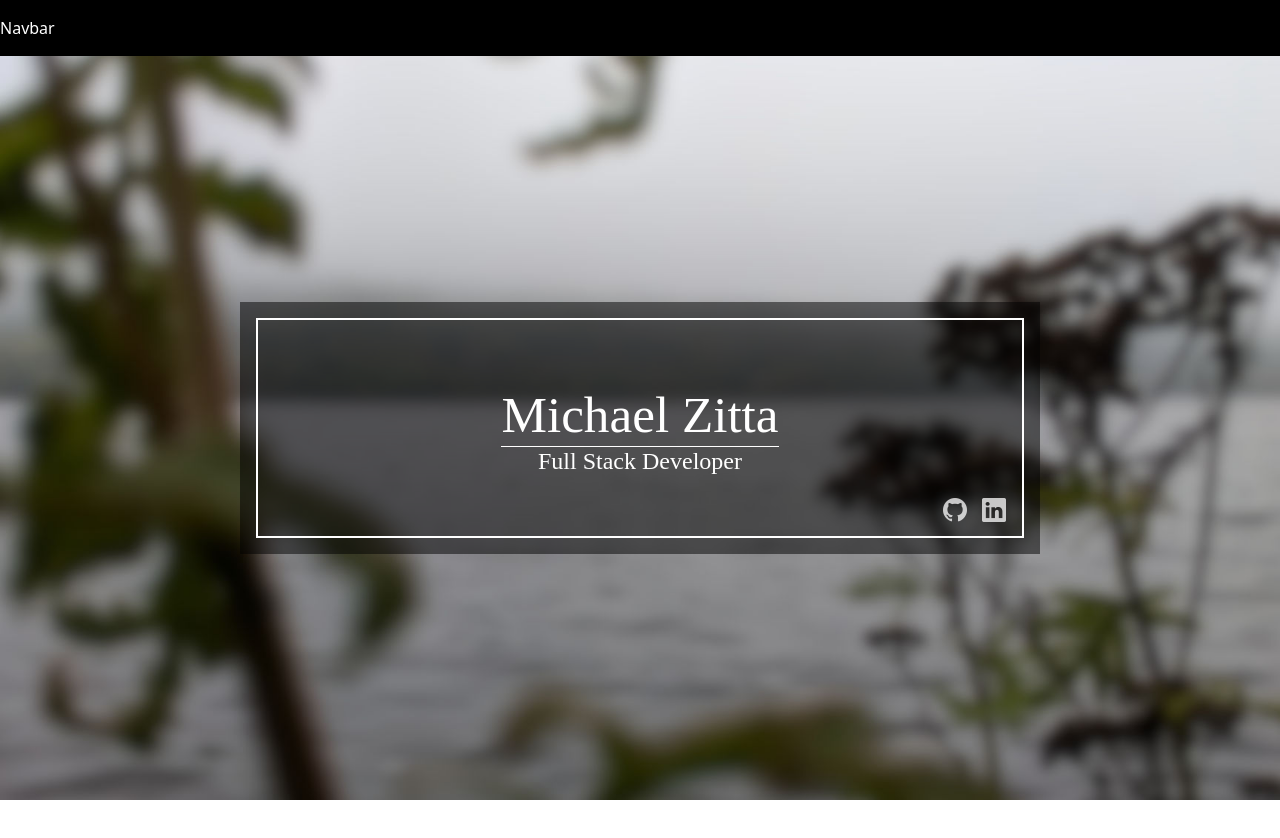
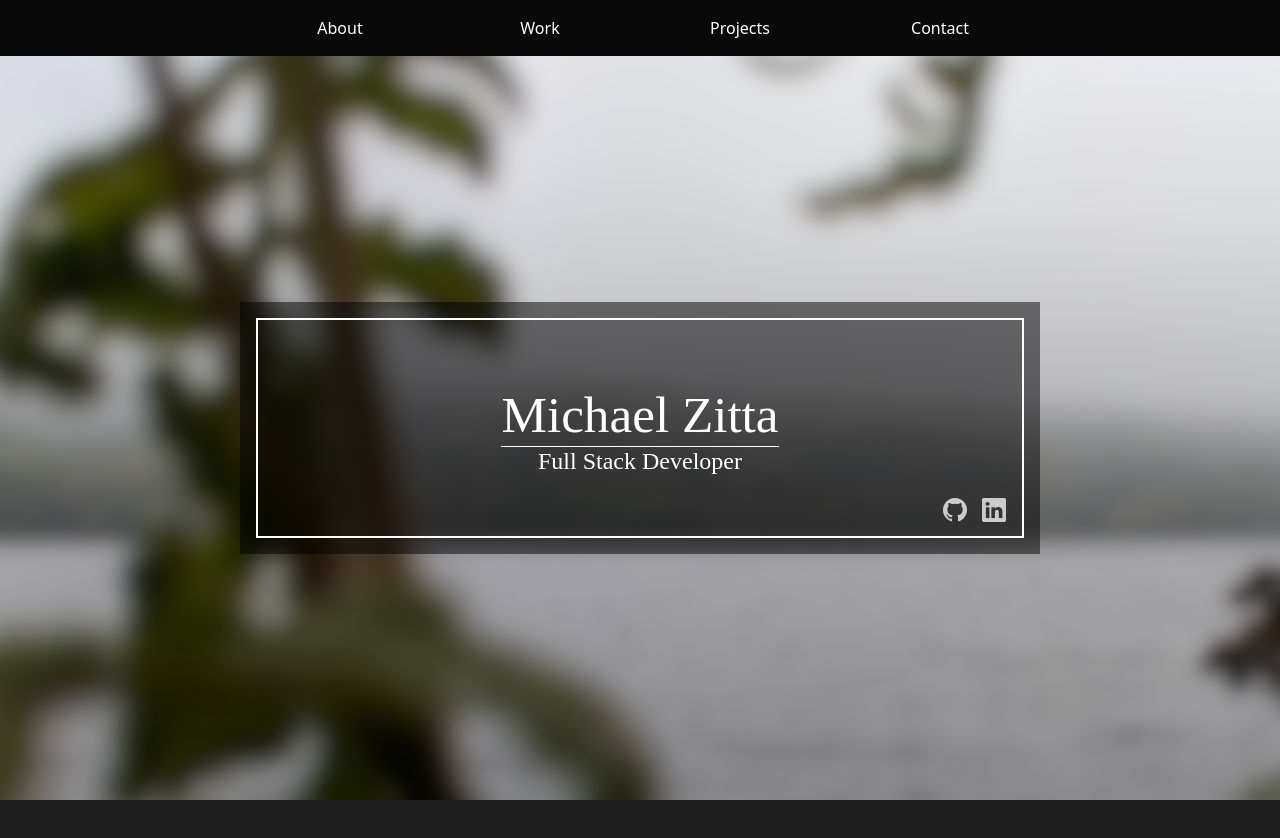
Before and after one commit to mezitta/professional-portfolio, a React (Create React App) app: page / in a window 1280 px wide. Shown: the top 838 px of the page. Before the commit the page ends 800 px from the top, so only its background shows below. Built offline with nearby package versions, Linux system fonts and the light colour scheme.

Commit message:
Section setup

```diff
--- a/src/App.css
+++ b/src/App.css
@@ -1,18 +1,22 @@
+@import './assets/colors.css';
+
 .App {
   text-align: center;
   background-image: url("./assets/headerbg.jpg");
-  background-position: center;
+  background-attachment: fixed;
   background-repeat: no-repeat;
-  background-size: cover;
+
 }
 
-.App-header {
-  /* background-color: #282c34;
-  min-height: 100vh;
-  display: flex;
-  flex-direction: column;
-  align-items: center;
-  justify-content: center;
-  font-size: calc(10px + 2vmin);
-  color: white; */
+.page-section {
+  min-height: 50vh;
 }
+
+.section-1 {
+
+  background-color: var(--grey);
+}
+
+.section-2 {
+  background-color: var(--med-grey);
+}
--- a/src/App.js
+++ b/src/App.js
@@ -1,6 +1,6 @@
-import './App.css';
-import Home from './components/Home'
-import Navbar from './components/Navbar'
+import "./App.css";
+import Home from "./components/Home";
+import Navbar from "./components/Navbar";
 
 const App = () => {
   return (
@@ -10,8 +10,56 @@ const App = () => {
       </header> */}
       <Navbar />
       <Home />
+
+      <div className="container-fluid page-section section-1" id="about">
+        <div className="row section-title"></div>
+        <div className="row section-body">
+          <div className="col">
+            <div className="sub-section-title"></div>
+          </div>
+          <div className="col">
+            <div className="sub-section-title"></div>
+          </div>
+        </div>
+      </div>
+
+      <div className="container-fluid page-section section-2" id="work">
+        <div className="row section-title"></div>
+        <div className="row section-body">
+          <div className="col">
+            <div className="sub-section-title"></div>
+          </div>
+          <div className="col">
+
+          </div>
+        </div>
+      </div>
+
+      <div className="container-fluid page-section section-1" id="projects">
+        <div className="row section-title"></div>
+        <div className="row section-body">
+          <div className="col">
+            <div className="sub-section-title"></div>
+          </div>
+          <div className="col">
+
+          </div>
+        </div>
+      </div>
+
+      <div className="container-fluid page-section section-2" id="contact">
+        <div className="row section-title"></div>
+        <div className="row section-body">
+          <div className="col">
+            <div className="sub-section-title"></div>
+          </div>
+          <div className="col">
+
+          </div>
+        </div>
+      </div>
     </div>
   );
-}
+};
 
 export default App;
--- a/src/assets/colors.css
+++ b/src/assets/colors.css
@@ -1,3 +1,6 @@
 :root {
-
+    --dark-grey: rgb(10, 10, 10);
+    --med-grey: rgb(20, 20, 20);
+    --grey: rgb(31, 31, 31);
+    --light-grey: rgb(41, 41, 41);
 }
--- a/src/components/Navbar.css
+++ b/src/components/Navbar.css
@@ -1,5 +1,28 @@
-.navbar {
+@import '../assets/colors.css';
+
+.nav {
     height: 3.5rem;
-    background-color: black;
+    position: sticky;
+    top: 0;
+    background-color: var(--dark-grey);
     color: white;
+    z-index: 99;
 }
+
+.nav-button-wrapper {
+    display: flex;
+    margin: auto;
+    height: 3.5rem;
+    width: 95%;
+    max-width: 800px;
+}
+
+.nav-button {
+    display: flex;
+    align-items: center;
+    justify-content: center;
+    width: 25%;
+    text-decoration: none;
+    color: white;
+    cursor: pointer;
+}
--- a/src/components/Navbar.js
+++ b/src/components/Navbar.js
@@ -2,8 +2,24 @@ import './Navbar.css'
 
 const Navbar = () => {
     return (
-        <div className="navbar">
-            Navbar
+        <div className="nav">
+            <div className="nav-button-wrapper">
+                <a className="nav-button" href="#about">
+                    About
+                </a>
+
+                <a className="nav-button" href="#work">
+                    Work
+                </a>
+
+                <a className="nav-button" href="#projects">
+                    Projects
+                </a>
+
+                <a className="nav-button" href="#contact">
+                    Contact
+                </a>
+            </div>
         </div>
     )
 }
```
